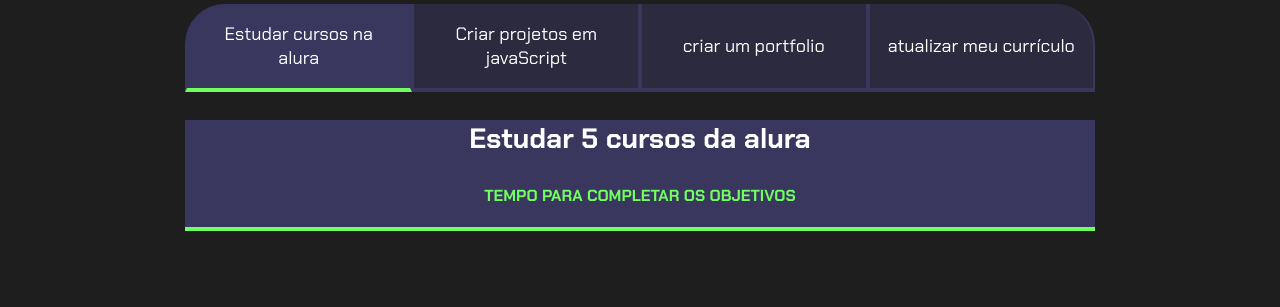
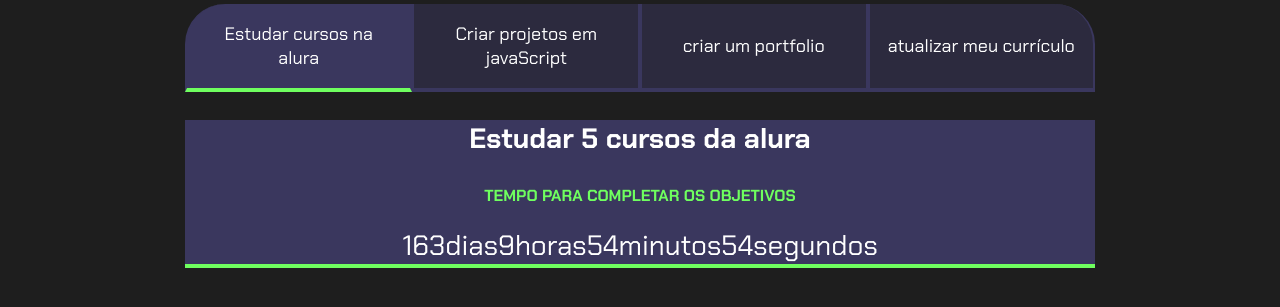
Before and after one commit to joaopedrosangaletti/projeto-de-vida-28-02, a plain HTML site: page index.html in a window 1280 px wide. Shown: the part 99-406 px from the top of the page. Drawn offline with Linux system fonts and the light colour scheme.

Commit message:
DIA 24/04/24

```diff
--- a/index.html
+++ b/index.html
@@ -24,21 +24,26 @@
         <div class="aba-conteudo ativo">
             <h3 class="aba-conteudo-texto-principal">Estudar 5 cursos da alura</h3>
             <h4 class="aba-conteudo-texto-secundario">tempo para completar os objetivos</h4>
-        </div>
+
+        <div class="contador"></div>
+    </div>
 
         <div class="aba-conteudo">
             <h3 class="aba-conteudo-texto-principal">criar 5 projetos no javaScript</h3>
             <h4 class="aba-conteudo-texto-secundario">tempo para completar os objetivos</h4>
+        <div class="contador"></div>
         </div>
 
         <div class="aba-conteudo">
             <h3 class="aba-conteudo-texto-principal">Criar um portifólio com os meus 2 melhores projetos</h3>
             <h4 class="aba-conteudo-texto-secundario">tempo para completar os objetivos</h4>
+            <div class="contador"></div>
         </div>
 
         <div class="aba-conteudo">
             <h3 class="aba-conteudo-texto-principal">atualizar os meus certificados</h3>
             <h4 class="aba-conteudo-texto-secundario">tempo para completar os objetivos</h4>
+            <div class="contador"></div>
         </div>
 
 
--- a/main.js
+++ b/main.js
@@ -13,8 +13,41 @@ botoes[i].classList.add("ativo");
 textos[i].classList.add("ativo");
 }
 }
-const contadores = document.querySelectorALLa(".contador");
-const tempoObjetivo1 = new Date("2024-10-05T00:00:00")
-let tempoAtual = new Date();
+const contadores = document.querySelectorAll(".contador");
+const tempoObjetivo1 = new Date("2024-10-05T00:00:00");
+const tempoObjetivo2 = new Date("2024-06-05T00:00:00");
+const tempoObjetivo3 = new Date("2024-12-30T00:00:00");
+const tempoObjetivo4 = new Date("2025-01-05T00:00:00");
 
-contadores[0].textContent = tempoObjetivo1 - tempoAtual;
+const tempos = [tempoObjetivo1,tempoObjetivo2,tempoObjetivo3,tempoObjetivo4];
+
+function atualizaCronometro(){
+    for(let i= 0; i<contadores.length;i++){
+    contadores[i].textContent=calculaTempo(tempos[i]);
+    }
+}
+
+
+contadores[0].textContent = calculaTempo(tempoObjetivo1);
+function calculaTempo(tempoObjetivo){
+    let tempoAtual = new Date();
+    let tempoFinal = tempoObjetivo - tempoAtual;
+    let segundos = Math.floor(tempoFinal / 1000);
+    let minutos = Math.floor(segundos / 60);
+    let horas = Math.floor(minutos / 60);
+    let dias = Math.floor(horas / 24);
+    segundos%= 60;
+    minutos%= 60;
+    horas%= 24;
+    if(tempoFinal>0){
+    return dias + "dias" + horas + "horas" + minutos + "minutos" +segundos + "segundos";
+    }
+    else{
+        return "Prazo Finalizado"
+    }
+}
+function comecaCronometro(){
+    atualizaCronometro();
+    setInterval(atualizaCronometro, 1000);
+}
+comecaCronometro();
--- a/style.css
+++ b/style.css
@@ -72,6 +72,10 @@ text-align:center;
     color: var(--verde);
     text-transform: uppercase;
 }
+.contador{
+    text-align: center;
+    font-size: 28px;
+}
 
 
 
```
